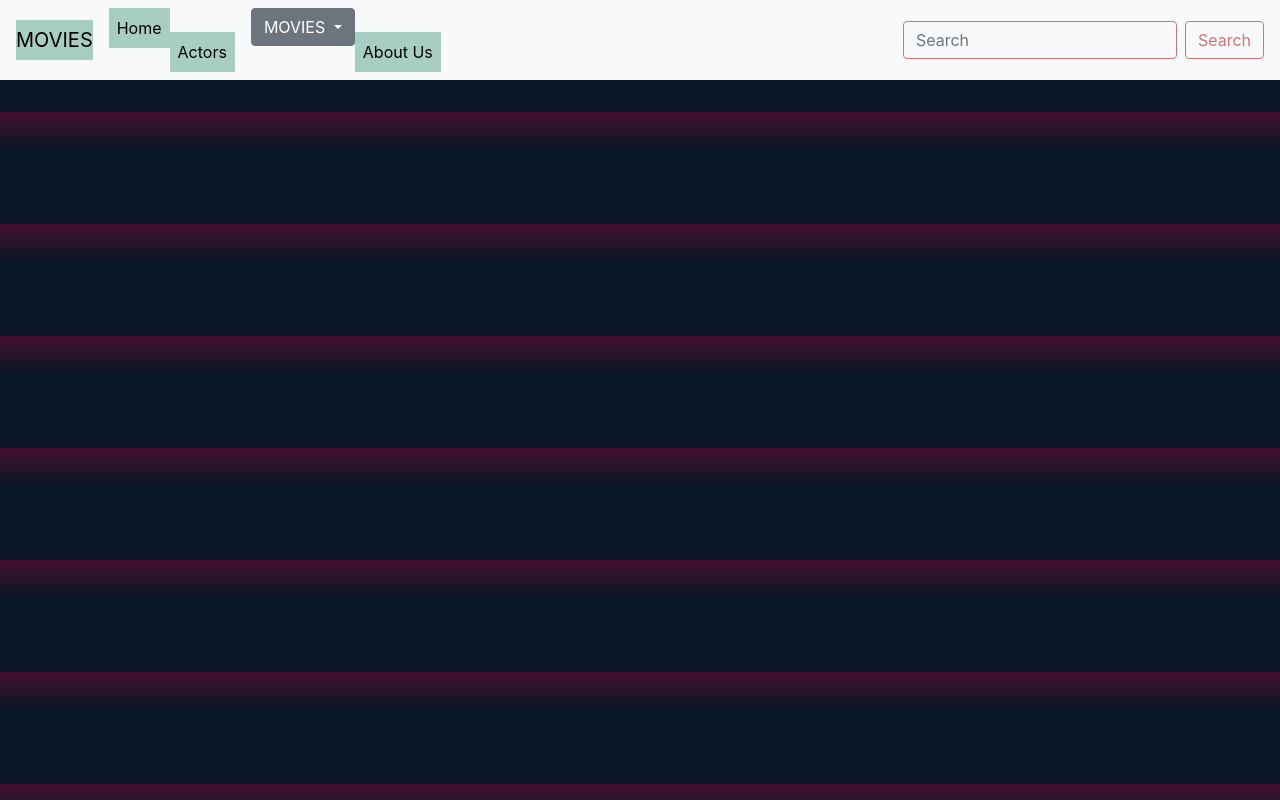
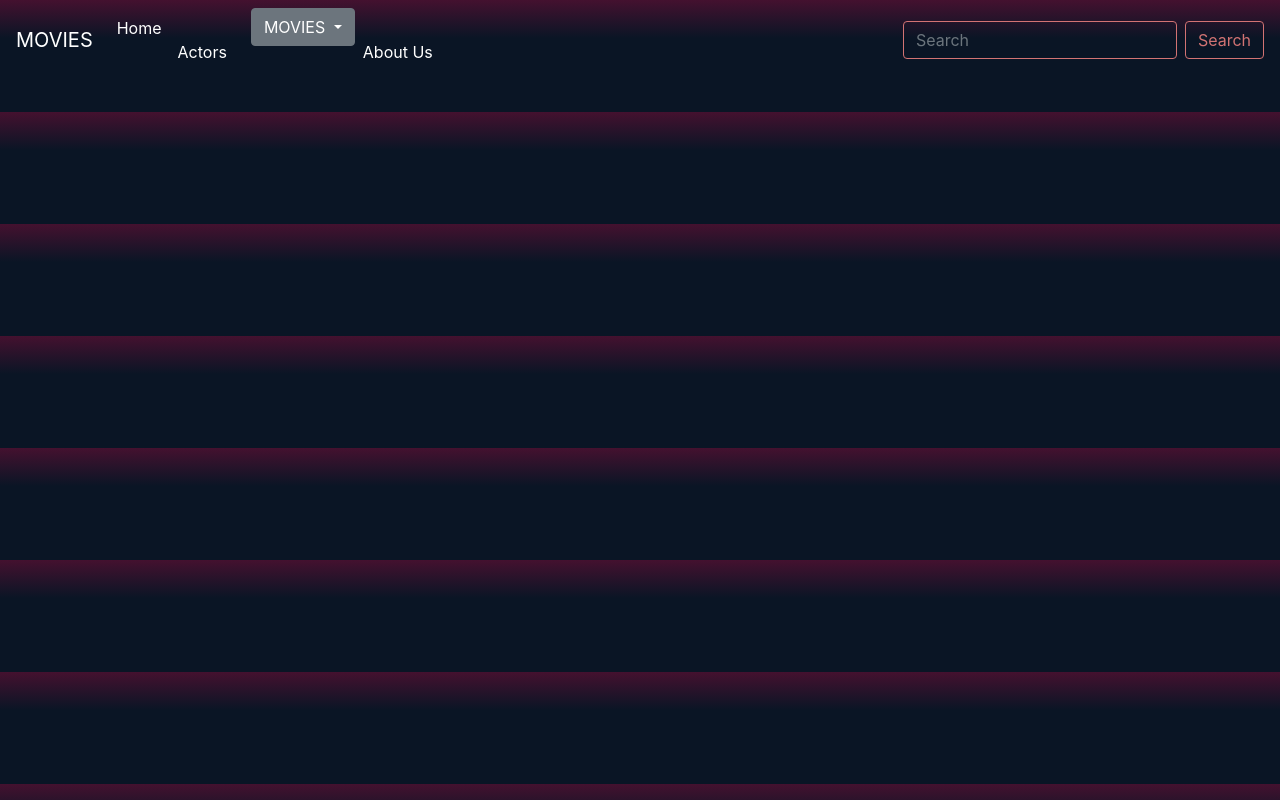
Before and after one commit to Recoded-BPRM-Turkey-FEW-2022/movie-project-lightning-legends, a plain HTML site: page index.html in a window 1280 px wide. Drawn offline with nearby package versions, Linux system fonts and the light colour scheme; no server answers; a web font is replaced by a local one.

Commit message:
changing navbar bg and a tags text color

```diff
--- a/index.html
+++ b/index.html
@@ -14,7 +14,7 @@
 </head>
 
 <body>
-  <nav class="navbar navbar-expand-lg navbar-light bg-light">
+  <nav class="navbar navbar-expand-lg">
     <a class="navbar-brand" href="#">MOVIES</a>
     <button class="navbar-toggler" type="button" data-toggle="collapse" data-target="#navbarSupportedContent"
       aria-controls="navbarSupportedContent" aria-expanded="false" aria-label="Toggle navigation">
--- a/style.css
+++ b/style.css
@@ -20,11 +20,6 @@ img {
 
 #actors {
   margin: 24px 16px 0 0;
-}
-
-nav a {
-  background-color: #a8cec4 !important;
-  color: rgb(3, 2, 2) !important;
 }
 
 body {
@@ -213,6 +208,10 @@ h5 {
     outline: none;
 }
 
+nav a {
+  color: white;
+}
+
 #searchBox {
   background: transparent;
   border-color: #d27373;
```
